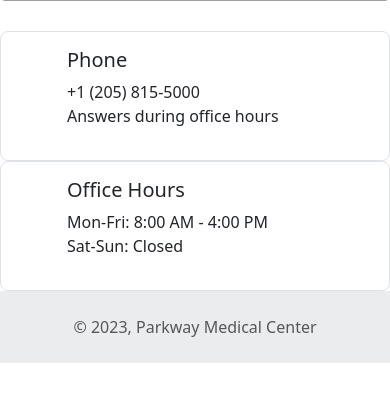
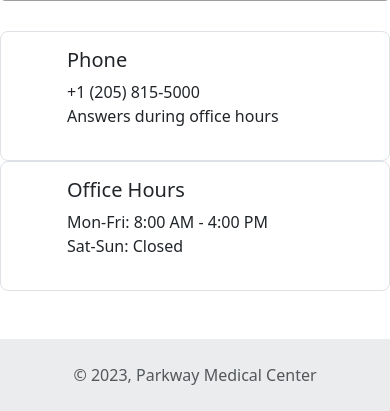
Before and after one commit to coopersully/pmc-website, a Django app: page /about in a window 390 px wide. Shown: the part 1178-1589 px from the top of the page. Before the commit the page ends 1541 px from the top, so only its background shows below. Run offline with Django 4.2, Linux system fonts and the light colour scheme; some libraries are stand-ins or nearby versions; grey boxes are pictures that could not be loaded.

Commit message:
Add page margin to the bottom

```diff
--- a/templates/site_page.html
+++ b/templates/site_page.html
@@ -1,7 +1,7 @@
 {% extends "base.html" %}
 
 {% block content %}
-    <div class="col-md-6 mx-auto">
+    <div class="col-md-6 mx-auto mb-5">
         <div class="card rounded-3 text-center px-4 py-4 my-5" style="background: #c2e5fc">
             <h1>{% block title %}{% endblock %}</h1>
             <p class="lead col-md-8 mx-auto">{% block description %}{% endblock %}</p>
```
